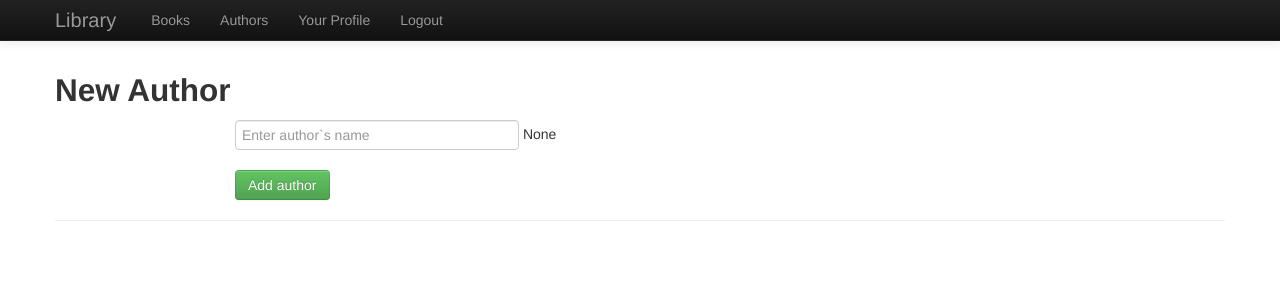
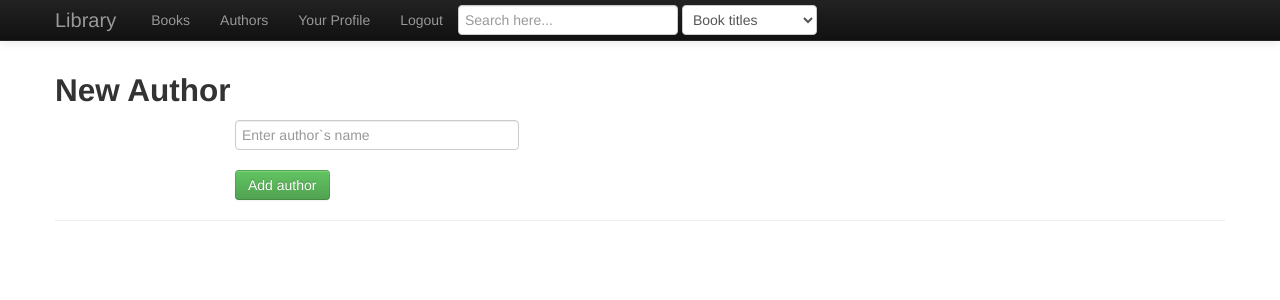
Before and after one commit to PielliaVasyl/library, a Flask app: page /author/new/ in a window 1280 px wide. Shown: the top 300 px of the page. Run offline with Flask 2, Linux system fonts and the light colour scheme; a user stored in the database is signed in; data comes from the database, SQL or seed files in the repository; parts of the project's set-up code (start-up, migrations or seed data) failed here and were passed over; some libraries are stand-ins or nearby versions.

Commit message:
Search, Selectfiled to QuerySelectField, registration bug fixed

```diff
--- a/app/forms.py
+++ b/app/forms.py
@@ -2,18 +2,17 @@ __author__ = 'Piellia Vasyl'
 from flask.ext.wtf import Form
 from wtforms import StringField, PasswordField, BooleanField, TextAreaField, SelectField, IntegerField
 from wtforms.validators import DataRequired, Email, Length
-from app import db
 from app.models import User, Author, Book
 from wtforms.fields.html5 import EmailField
+from wtforms.ext.sqlalchemy.fields import QuerySelectField
 
 
-authors = [(author.id, author.name) for author in db.session.query(Author)]
-if not authors:
-    author=Author(name='Unknown author')
-    db.session.add(author)
-    db.session.commit()
-    authors = [(author.id, author.name) for author in db.session.query(Author)]
-books = [(book.id, book.book_title) for book in db.session.query(Book)]
+def authors():
+    return Author.query
+
+
+def books():
+    return Book.query
 
 
 class LoginForm(Form):
@@ -26,6 +25,19 @@ class RegisterForm(Form):
     username = StringField('Username', validators=[DataRequired()])
     password = PasswordField('Password', validators=[DataRequired()])
     email = EmailField('Email address', [DataRequired(), Email()])
+
+    def validate(self):
+        if not Form.validate(self):
+            return False
+        user = User.query.filter_by(username=self.username.data).first()
+        if user is not None:
+            self.username.errors.append('This nickname is already in use. Please choose another one.')
+            return False
+        user = User.query.filter_by(email=self.email.data).first()
+        if user is not None:
+            self.email.errors.append('This email is already in use. Please choose another one.')
+            return False
+        return True
 
 
 class EditUserForm(Form):
@@ -50,7 +62,9 @@ class EditUserForm(Form):
 
 class NewBookForm(Form):
     book_title = StringField('Book title', validators=[DataRequired()])
-    author = SelectField(choices=authors, coerce=int)
+    author = QuerySelectField('Select author',
+                              get_label="name",
+                              query_factory=authors)
 
     def validate(self):
         if not Form.validate(self):
@@ -60,6 +74,7 @@ class NewBookForm(Form):
             self.book_title.errors.append('This book title is already in use. Please choose another one.')
             return False
         return True
+
 
 class EditBookForm(Form):
     book_title = StringField('Book title', validators=[DataRequired()])
@@ -88,7 +103,7 @@ class NewAuthorForm(Form):
             return False
         author = Author.query.filter_by(name=self.name.data).first()
         if author is not None:
-            self.author.errors.append('This author`s name is already in use. Please choose another one.')
+            self.name.errors.append('This author`s name is already in use. Please choose another one.')
             return False
         return True
 
@@ -114,14 +129,24 @@ class EditAuthorForm(Form):
 
 class AddAuthorToBookForm(Form):
     book_id = IntegerField()
-    author = SelectField('Select author', choices=authors)
+    author = QuerySelectField('Select author',
+                              get_label="name",
+                              query_factory=authors)
 
     def validate(self):
         return True
 
+
 class AddBookToAuthorForm(Form):
     author_id = IntegerField()
-    book = SelectField('Select book', choices=books)
+    book = QuerySelectField('Select book',
+                            get_label="book_title",
+                            query_factory=books)
 
     def validate(self):
         return True
+
+
+class SearchForm(Form):
+    search = StringField('search', validators = [DataRequired()])
+    where_search = SelectField(choices=[('book_title', 'Book titles'), ('authors', 'Author`s name')])
--- a/app/models.py
+++ b/app/models.py
@@ -1,12 +1,14 @@
 __author__ = 'Piellia Vasyl'
 
-from app import db
+from app import db, app
 from datetime import datetime
 from werkzeug.security import generate_password_hash, check_password_hash
 from hashlib import md5
+import flask.ext.whooshalchemy as whooshalchemy
 
 ROLE_USER = 0
 ROLE_ADMIN = 1
+
 
 class User(db.Model):
     __tablename__ = "users"
@@ -26,7 +28,7 @@ class User(db.Model):
 
     @staticmethod
     def make_unique_username(username):
-        if User.query.filter_by(username = username).first() == None:
+        if User.query.filter_by(username = username).first() is None:
             return username
         version = 2
         while True:
@@ -65,16 +67,16 @@ class User(db.Model):
 
 
 association_table = db.Table('association', db.Model.metadata,
-    db.Column('author_id', db.Integer, db.ForeignKey('authors.author_id')),
-    db.Column('book_id', db.Integer, db.ForeignKey('books.book_id'))
+    db.Column('author_id', db.Integer, db.ForeignKey('authors.id')),
+    db.Column('book_id', db.Integer, db.ForeignKey('books.id'))
 )
 
 
 class Book(db.Model):
     __tablename__ = 'books'
-
+    __searchable__ = ['book_title']
     book_title = db.Column(db.String(60), nullable=False)
-    id = db.Column('book_id', db.Integer, primary_key=True)
+    id = db.Column(db.Integer, primary_key=True)
     user_id = db.Column(db.Integer, db.ForeignKey('users.user_id'))
     authors = db.relationship('Author',
                               secondary=association_table,
@@ -84,6 +86,11 @@ class Book(db.Model):
 
 class Author(db.Model):
     __tablename__ = 'authors'
-    id = db.Column('author_id', db.Integer, primary_key=True)
+    __searchable__ = ['name']
+    id = db.Column(db.Integer, primary_key=True)
     name = db.Column(db.String(250), nullable=False)
     user_id = db.Column(db.Integer, db.ForeignKey('users.user_id'))
+
+
+whooshalchemy.whoosh_index(app, Book)
+whooshalchemy.whoosh_index(app, Author)
--- a/app/templates/author.html
+++ b/app/templates/author.html
@@ -1,6 +1,6 @@
 <table>
     <tr valign="top">
-        <td><img src="{{author.user.avatar(50)}}"></td><td><i>{{author.user.username}} added author:</i><br><b>{{author.name}}</b></td>
+        <td><b>{{author.name}}</b></td>
         <td><form action="{{url_for('edit_author', author_id = author.id)}}"><input type='submit' value='Edit'></form></td>
         <td><form action="{{url_for('delete_author', author_id = author.id)}}"><input type='submit' value='Delete'></form></td>
     </tr>
--- a/app/templates/author_new.html
+++ b/app/templates/author_new.html
@@ -7,7 +7,6 @@
     <div class="control-group">
         <div class="controls">
             {{ form.name(class="input-xlarge", placeholder="Enter author`s name", required=True) }}
-             {{form.name.data }}
             {% for error in form.errors.name %}
             <span style="color: red;">[{{error}}]</span>
             {% endfor %}
--- a/app/templates/base.html
+++ b/app/templates/base.html
@@ -34,6 +34,10 @@ body {
                     <li><a href="{{ url_for('login') }}">Login</a></li>
                     <li><a href="{{ url_for('register') }}">Register</a></li>
                 {% endif %}
+				<li style="margin-top: 5px;"><form style="display: inline;" action="{{url_for('search')}}" method="post" name="search">
+					{{g.search_form.hidden_tag()}}{{g.search_form.search(size=20, placeholder = 'Search here...', style="margin-bottom: 5px;")}}
+					{{g.search_form.where_search(style="width:135px; margin-bottom:5px; ")}}
+				</form></li>
             </ul>
 </div>
 				<!--/.nav-collapse -->
--- a/app/templates/index.html
+++ b/app/templates/index.html
@@ -1,6 +1,6 @@
 {% extends "base.html" %}
 {% block content %}
-    <h1>Hello, {{ user.username }}!</h1>
+   {%if user.username:%} <h1>Hello, {{ user.username }}!</h1>{% endif %}
 <!-- books and authors is a Paginate object -->
 <table><tr>
     <th><h2><a href="{{url_for('show_books')}}">Newest books</a></h2></th>
--- a/app/templates/newbook.html
+++ b/app/templates/newbook.html
@@ -14,7 +14,6 @@
     </div>
     <div class="control-group">
         <div class="controls">
-
             {{ form.author }}
             {% for error in form.errors.author %}
             <span style="color: red;">[{{error}}]</span>
--- a/app/views.py
+++ b/app/views.py
@@ -2,19 +2,17 @@ __author__ = 'Piellia Vasyl'
 
 from datetime import datetime
 from app.forms import LoginForm, RegisterForm, EditUserForm, NewBookForm, EditBookForm, NewAuthorForm, EditAuthorForm, \
-    AddAuthorToBookForm, AddBookToAuthorForm
+    AddAuthorToBookForm, AddBookToAuthorForm, SearchForm
 from app.models import User, Book, Author
 from flask.ext.login import login_user, logout_user, current_user, login_required
 from app import app, db, lm, models
 from flask import render_template, url_for, flash, redirect, request, g
-from config import POSTS_PER_PAGE
-
+from config import POSTS_PER_PAGE, MAX_SEARCH_RESULTS
 
 
 @app.route('/')
 @app.route('/index')
 @app.route('/index/<int:page>', methods=['GET', 'POST'])
-@login_required
 def index(page=1):
     user = g.user
     books = models.Book.query.paginate(page, POSTS_PER_PAGE, False)
@@ -51,6 +49,7 @@ def login():
 
 @app.route('/register', methods=['GET', 'POST'])
 def register():
+    g.search_form = SearchForm()
     if g.user is not None and g.user.is_authenticated():
         flash('You are already logged in.')
         return redirect(request.args.get('next') or url_for('index'))
@@ -89,6 +88,7 @@ def before_request():
         g.user.last_seen = datetime.utcnow()
         db.session.add(g.user)
         db.session.commit()
+    g.search_form = SearchForm()
 
 
 @lm.user_loader
@@ -156,7 +156,7 @@ def new_book():
             flash("Fill in a book title to create a book!")
             return redirect(url_for('show_books'))
         book = Book(book_title=form.book_title.data)
-        author = db.session.query(Author).filter_by(id=form.author.data).first()
+        author = form.author.data
         book.authors.append(author)
         book.user = g.user
         if book.book_title in db.session.query(Book.book_title).all():
@@ -217,9 +217,8 @@ def add_author_to_book(book_id):
     add_author_form = AddAuthorToBookForm()
     form = EditBookForm(book)
     if add_author_form.validate_on_submit():
-        author_id = add_author_form.author.data
         if book.user.id == g.user.id:
-            author_to_add = db.session.query(Author).filter_by(id=author_id).one()
+            author_to_add = add_author_form.author.data
             book.authors.append(author_to_add)
             db.session.add(book)
             db.session.commit()
@@ -328,9 +327,8 @@ def add_book_to_author(author_id):
     add_book_form = AddBookToAuthorForm()
     form = EditAuthorForm(author)
     if add_book_form.validate_on_submit():
-        book_id = add_book_form.book.data
         if author.user.id == g.user.id:
-            book_to_add = db.session.query(Book).filter_by(id=book_id).one()
+            book_to_add = add_book_form.book.data
             author.books.append(book_to_add)
             db.session.add(author)
             db.session.commit()
@@ -363,3 +361,29 @@ def delete_book_from_author(book_id, author_id):
             return redirect(url_for('edit_author', author_id=author_id, form=form))
     else:
         return render_template('author_edit.html', author_id=author_id)
+
+
+@app.route('/search', methods = ['POST'])
+@login_required
+def search():
+    if not g.search_form.validate_on_submit():
+        return redirect(url_for('index'))
+    fields=g.search_form.where_search.data
+    return redirect(url_for('search_results', query=g.search_form.search.data, fields=fields))
+
+
+@app.route('/search_results/<fields>/<query>')
+@login_required
+def search_results(query, fields):
+    results = []
+    if fields == 'book_title':
+        results = Book.query.whoosh_search(query, MAX_SEARCH_RESULTS).all()
+    if fields == 'authors':
+        results = []
+        for author in Author.query.whoosh_search(query, MAX_SEARCH_RESULTS).all():
+            for book in author.books:
+                results.append(book)
+
+    return render_template('search_results.html',
+                           query=query,
+                           results=results)
--- a/config.py
+++ b/config.py
@@ -20,3 +20,6 @@ ADMINS = ['you@example.com']
 
 # pagination
 POSTS_PER_PAGE = 3
+
+WHOOSH_BASE = os.path.join(basedir, 'search.db')
+MAX_SEARCH_RESULTS = 50
```
Also changed, not shown: app/templates/book.html (+7 -1 lines), app/templates/search_results.html (added, +13 -0 lines), app.db, 1 other file.
